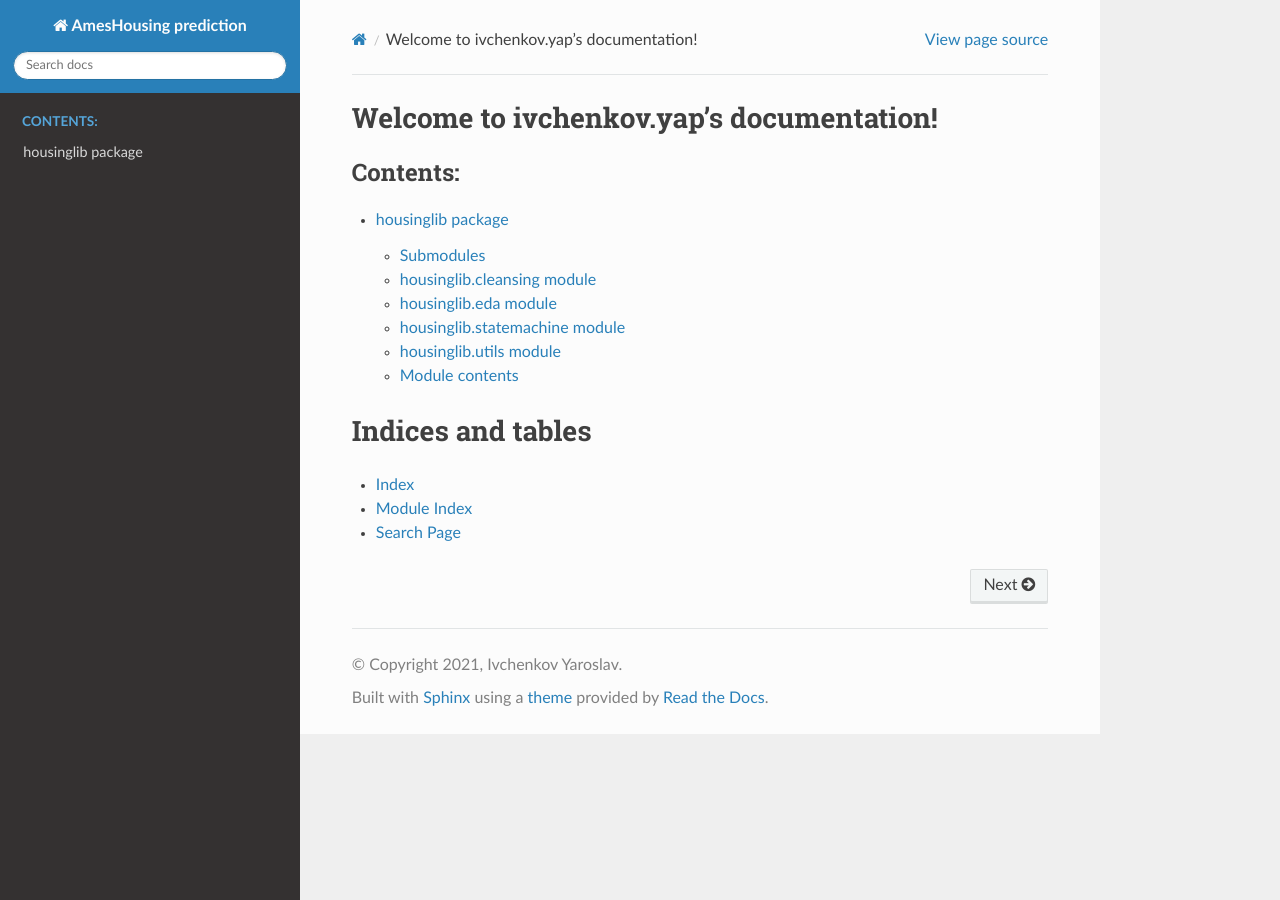
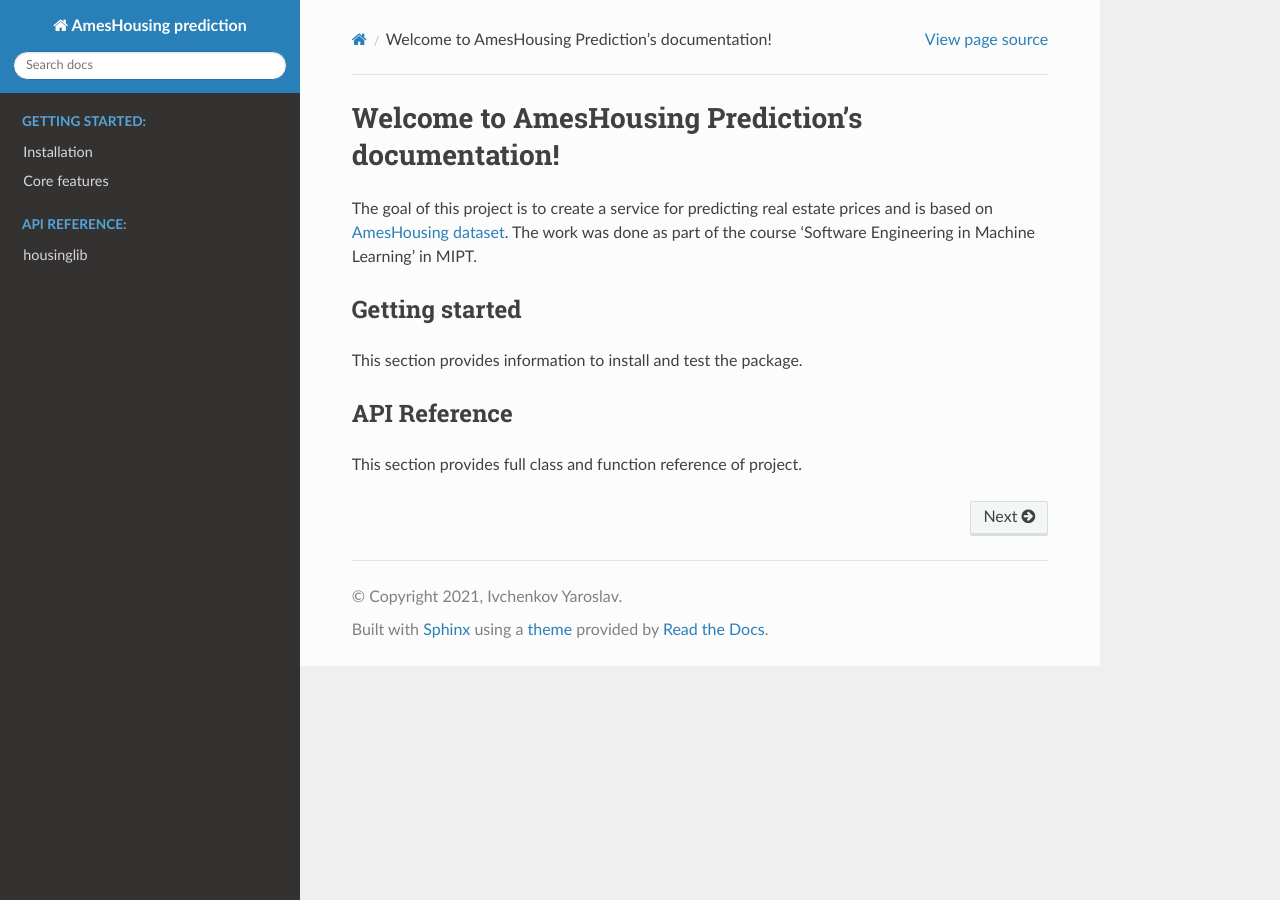
Before and after one commit to vinnibuh/AmesHousing, a Sphinx documentation site: the page built from docs/source/index.rst, in a window 1280 px wide. Built offline with Sphinx 7.4.7 and the Read the Docs theme 2.0.0, drawn with Linux system fonts in a browser that asks for light colours.

Commit message:
improved style of docs

```diff
--- a/docs/source/conf.py
+++ b/docs/source/conf.py
@@ -12,7 +12,6 @@
 #
 import os
 import sys
-import sphinx_rtd_theme
 sys.path.insert(0, os.path.abspath('../../'))
 
 
@@ -33,6 +32,7 @@ release = '1.0.1'
 # ones.
 extensions = [
     'sphinx.ext.autodoc',
+    'sphinx.ext.autosummary',
     'sphinx_rtd_theme'
 ]
 autodoc_mock_imports = ['numpy', 'sklearn', 'pandas', 'matplotlib', 'seaborn', 'tqdm']
@@ -53,6 +53,15 @@ exclude_patterns = []
 #
 html_theme = 'sphinx_rtd_theme'
 
+# Map the directives to the default values
+autodoc_default_options = {
+    "members": None,
+    "inherited-members": None
+}
+
+# Generate a stub page for all found documents
+autosummary_generate = True
+
 # Add any paths that contain custom static files (such as style sheets) here,
 # relative to this directory. They are copied after the builtin static files,
 # so a file named "default.css" will overwrite the builtin "default.css".
--- /dev/null
+++ b/docs/source/generated/housinglib.cleansing.data_cleaning.rst
@@ -0,0 +1,6 @@
+housinglib.cleansing.data\_cleaning
+===================================
+
+.. currentmodule:: housinglib.cleansing
+
+.. autofunction:: data_cleaning
--- /dev/null
+++ b/docs/source/generated/housinglib.cleansing.drop_precision.rst
@@ -0,0 +1,6 @@
+housinglib.cleansing.drop\_precision
+====================================
+
+.. currentmodule:: housinglib.cleansing
+
+.. autofunction:: drop_precision
--- /dev/null
+++ b/docs/source/generated/housinglib.cleansing.fill_na_real.rst
@@ -0,0 +1,6 @@
+housinglib.cleansing.fill\_na\_real
+===================================
+
+.. currentmodule:: housinglib.cleansing
+
+.. autofunction:: fill_na_real
--- /dev/null
+++ b/docs/source/generated/housinglib.eda.basic_feature_engineering.rst
@@ -0,0 +1,6 @@
+housinglib.eda.basic\_feature\_engineering
+==========================================
+
+.. currentmodule:: housinglib.eda
+
+.. autofunction:: basic_feature_engineering
--- /dev/null
+++ b/docs/source/generated/housinglib.eda.make_binary_features.rst
@@ -0,0 +1,6 @@
+housinglib.eda.make\_binary\_features
+=====================================
+
+.. currentmodule:: housinglib.eda
+
+.. autofunction:: make_binary_features
--- /dev/null
+++ b/docs/source/generated/housinglib.eda.transform_pca.rst
@@ -0,0 +1,6 @@
+housinglib.eda.transform\_pca
+=============================
+
+.. currentmodule:: housinglib.eda
+
+.. autofunction:: transform_pca
--- /dev/null
+++ b/docs/source/generated/housinglib.utils.split_dataset.rst
@@ -0,0 +1,6 @@
+housinglib.utils.split\_dataset
+===============================
+
+.. currentmodule:: housinglib.utils
+
+.. autofunction:: split_dataset
--- a/docs/source/housinglib.rst
+++ b/docs/source/housinglib.rst
@@ -1,45 +1,72 @@
-housinglib package
 ==================
+housinglib
+==================
+This is the class and functions reference for AmesHousing Prediction project.
+Please, refer to :ref:`our quick guide <installation>` for examples of usage.
 
-Submodules
-----------
-
-housinglib.cleansing module
----------------------------
+:mod:`housinglib.cleansing`: Data cleaning functions
+====================================================
 
 .. automodule:: housinglib.cleansing
-   :members:
-   :undoc-members:
-   :show-inheritance:
+   :no-members:
+   :no-inherited-members:
 
-housinglib.eda module
----------------------
+.. currentmodule:: housinglib
+
+Functions
+---------
+
+.. autosummary::
+    :nosignatures:
+    :toctree: generated/
+
+    cleansing.data_cleaning
+    cleansing.fill_na_real
+    cleansing.drop_precision
+
+:mod:`housinglib.eda`: Exploratory Analysis support
+===================================================
 
 .. automodule:: housinglib.eda
-   :members:
-   :undoc-members:
-   :show-inheritance:
+   :no-members:
+   :no-inherited-members:
 
-housinglib.statemachine module
-------------------------------
+.. currentmodule:: housinglib
 
-.. automodule:: housinglib.statemachine
-   :members:
-   :undoc-members:
-   :show-inheritance:
+Classes
+-------
 
-housinglib.utils module
------------------------
+.. autosummary::
+    :nosignatures:
+    :toctree: generated/
+
+    eda.HousingTransformer
+
+Functions
+---------
+
+.. autosummary::
+    :nosignatures:
+    :toctree: generated/
+
+    eda.make_binary_features
+    eda.transform_pca
+    eda.basic_feature_engineering
+
+:mod:`housinglib.utils`: Other useful functions
+===============================================
 
 .. automodule:: housinglib.utils
-   :members:
-   :undoc-members:
-   :show-inheritance:
+   :no-members:
+   :no-inherited-members:
 
-Module contents
----------------
+.. currentmodule:: housinglib
 
-.. automodule:: housinglib
-   :members:
-   :undoc-members:
-   :show-inheritance:
+Functions
+---------
+
+.. autosummary::
+    :nosignatures:
+    :toctree: generated/
+
+    utils.split_dataset
--- a/docs/source/index.rst
+++ b/docs/source/index.rst
@@ -1,21 +1,39 @@
-.. ivchenkov.yap documentation master file, created by
-   sphinx-quickstart on Sun Mar  7 22:31:13 2021.
-   You can adapt this file completely to your liking, but it should at least
-   contain the root `toctree` directive.
+**************************************************
+Welcome to AmesHousing Prediction's documentation!
+**************************************************
 
-Welcome to ivchenkov.yap's documentation!
-=========================================
+The goal of this project is to create a service
+for predicting real estate prices and is based on
+`AmesHousing dataset`_.
+The work was done as part of the course 'Software Engineering in Machine Learning' in MIPT.
+
+.. Structure of the documentation
+
+Getting started
+===============
+
+This section provides information to install and test the package.
 
 .. toctree::
    :maxdepth: 2
-   :caption: Contents:
+   :hidden:
+   :caption: GETTING STARTED:
+
+   getting_started/install
+   getting_started/features
+
+API Reference
+==================
+
+This section provides full class and function reference of project.
+
+.. toctree::
+   :maxdepth: 2
+   :hidden:
+   :caption: API Reference:
 
    housinglib
 
+.. References
 
-Indices and tables
-==================
-
-* :ref:`genindex`
-* :ref:`modindex`
-* :ref:`search`
+.. _AmesHousing dataset: http://jse.amstat.org/v19n3/decock.pdf
--- a/docs/source/modules.rst
+++ /dev/null
@@ -1,7 +0,0 @@
-housinglib
-==========
-
-.. toctree::
-   :maxdepth: 4
-
-   housinglib
--- a/requirements.txt
+++ b/requirements.txt
@@ -1,3 +1,3 @@
-pandas~=0.25.3
-scikit-learn~=0.23.2
-numpy~=1.18.1
+pandas>=0.25.3
+scikit-learn>=0.23.2
+numpy>=1.18.1
```
Also changed, not shown: docs/source/generated/housinglib.eda.HousingTransformer.rst (added, +19 -0 lines), docs/source/getting_started/features.rst (added, +12 -0 lines), docs/source/getting_started/install.rst (added, +23 -0 lines), 4 other files.
